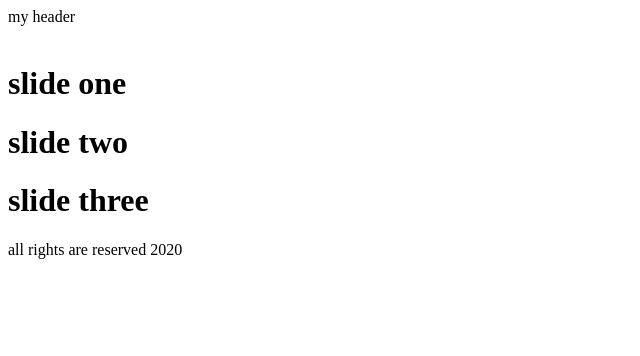
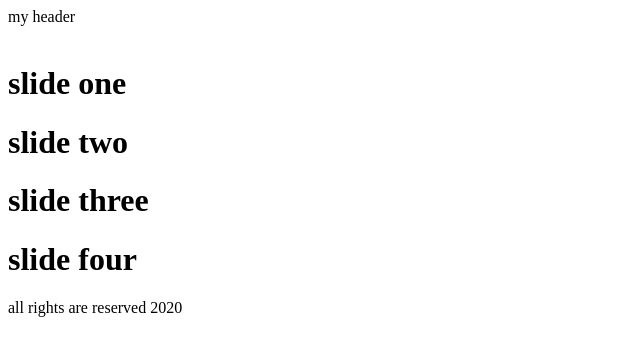
Before and after one commit to Sepehrjs/git-project, a website: page index.html in a window 1280 px wide. Shown: the whole page, without its empty margins (0-640 px from the left). Drawn offline with Linux system fonts and the light colour scheme.

Commit message:
slide four added

```diff
--- a/index.html
+++ b/index.html
@@ -17,6 +17,7 @@
         <h1>slide one</h1>
         <h1>slide two</h1>
         <h1>slide three</h1>
+        <h1>slide four</h1>
     </div>
     <footer>
         all rights are reserved 2020
```
